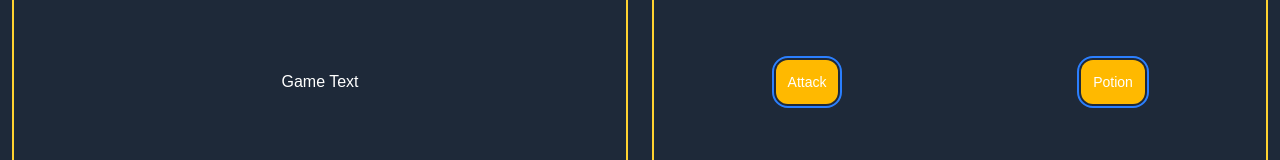
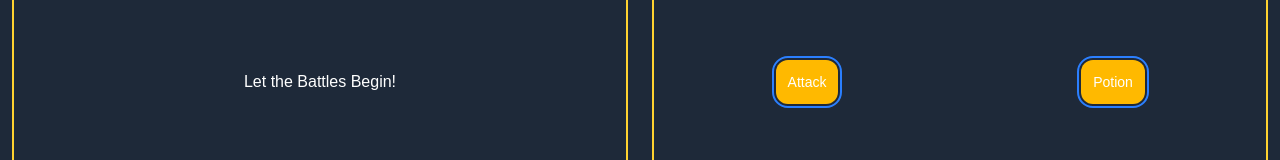
Before and after one commit to cchester11/goblins, a React (Vite) app: page /game in a window 1280 px wide. Shown: the part 631-791 px from the top of the page. Built offline with nearby package versions, Linux system fonts and the light colour scheme; a web font is replaced by a local one.

Commit message:
useEffect starts the game text

```diff
--- a/src/components/Game.jsx
+++ b/src/components/Game.jsx
@@ -1,11 +1,16 @@
 import { useNavigate } from "react-router-dom";
-import { useState } from "react";
+import { useState, useEffect } from "react";
 import { goblins, potions } from "../data";
 import EnemyContainer from "./EnemyContainer";
 import BrianContainer from "./BrianContainer";
 import Controls from "./Controls";
 import TextContainer from "./TextContainer";
-import { goblinTurn, handleAttack, handlePotion, handleUsePotion } from "../lib";
+import {
+      goblinTurn,
+      handleAttack,
+      handlePotion,
+      handleUsePotion,
+} from "../lib";
 
 export default function Game() {
       const navigate = useNavigate();
@@ -13,7 +18,7 @@ export default function Game() {
       // set the global state of characters to be passed down to game component
       let [brian, setBrian] = useState({
             health: 100,
-            strength: [8,9,10],
+            strength: [8, 9, 10],
             potions: {
                   red: 3,
                   green: 1,
@@ -24,13 +29,33 @@ export default function Game() {
 
       let [goblin, setGoblin] = useState({
             health: 0,
-            strength: [0,0,0],
+            strength: [0, 0, 0],
       });
 
       // isActive will be passed to components to ensure that the game runs in a cyclical fashion
-      let isActive = useState(false);
+      let [isActive, setIsActive] = useState(false);
+
+      // Game text
+      let [gameText, setGameText] = useState("");
 
       // useEffect to start the game; use empty array as second parameter to ensure the useEffect only occurs on mount
+      useEffect(() => {
+            setGameText(
+                  "Brian courageously goes forth against a hord of goblin foes!"
+            );
+
+            setTimeout(() => {
+                  setGameText("")
+
+                  setTimeout(() => {
+                        setGameText("Let the Battles Begin!")
+
+                        setTimeout(() => {
+                              setGameText("")
+                        }, 3000)
+                  }, 1000)
+            }, 3000)
+      }, []);
 
       return (
             <div>
@@ -49,7 +74,7 @@ export default function Game() {
                         {/* brian container */}
                         <BrianContainer brian={brian} />
                         {/* text container */}
-                        <TextContainer />
+                        <TextContainer gameText={gameText} />
                         {/* brians controls container */}
                         <Controls />
                   </div>
--- a/src/components/TextContainer.jsx
+++ b/src/components/TextContainer.jsx
@@ -1,8 +1,8 @@
-export default function TextContainer () {
+export default function TextContainer ({ gameText }) {
       return (
             <div className="grid grid-cols-1 border-2 border-amber-300 m-3">
                               <div className="flex justify-center items-center">
-                                    <p>Game Text</p>
+                                    <p>{gameText}</p>
                               </div>
                         </div>
       )
```
